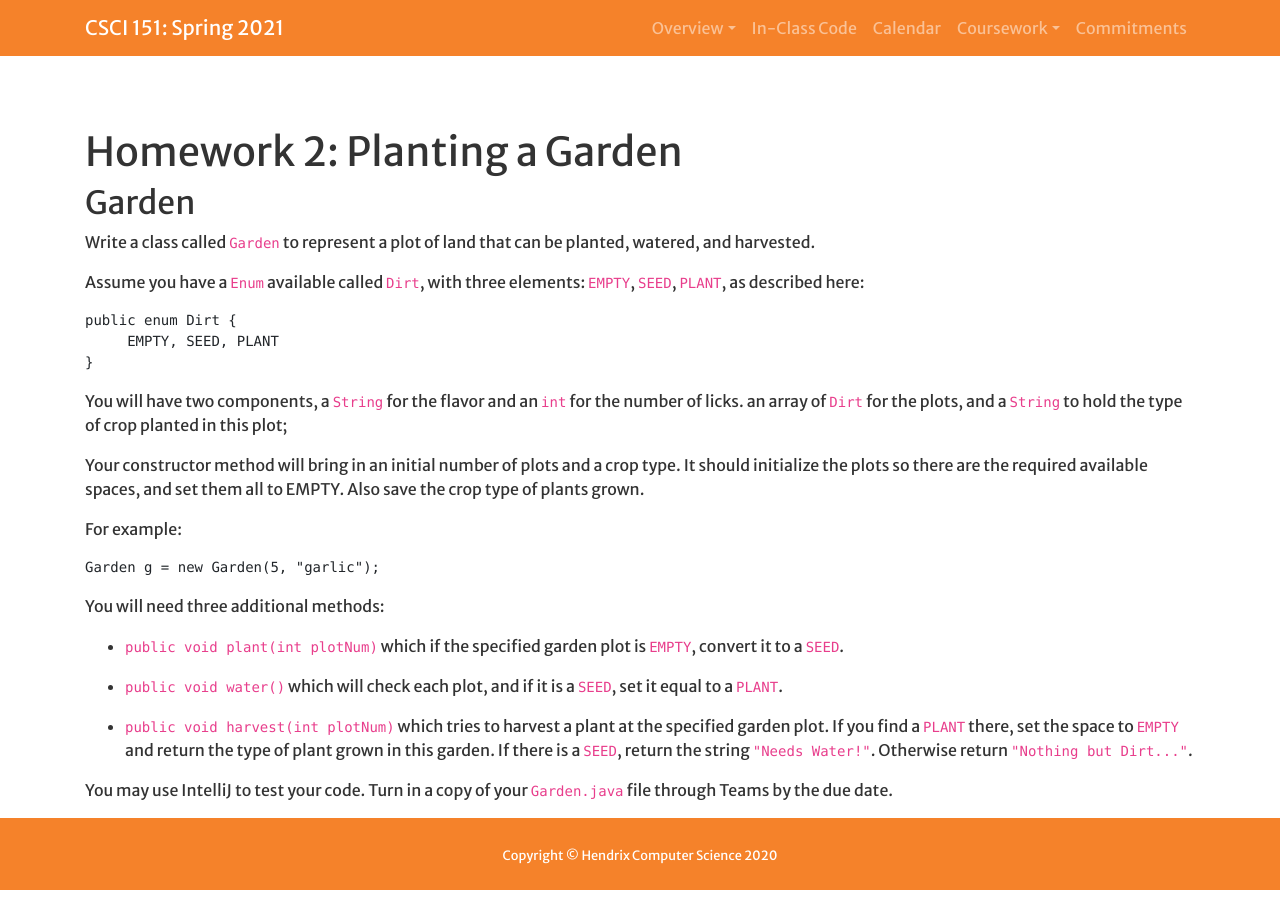
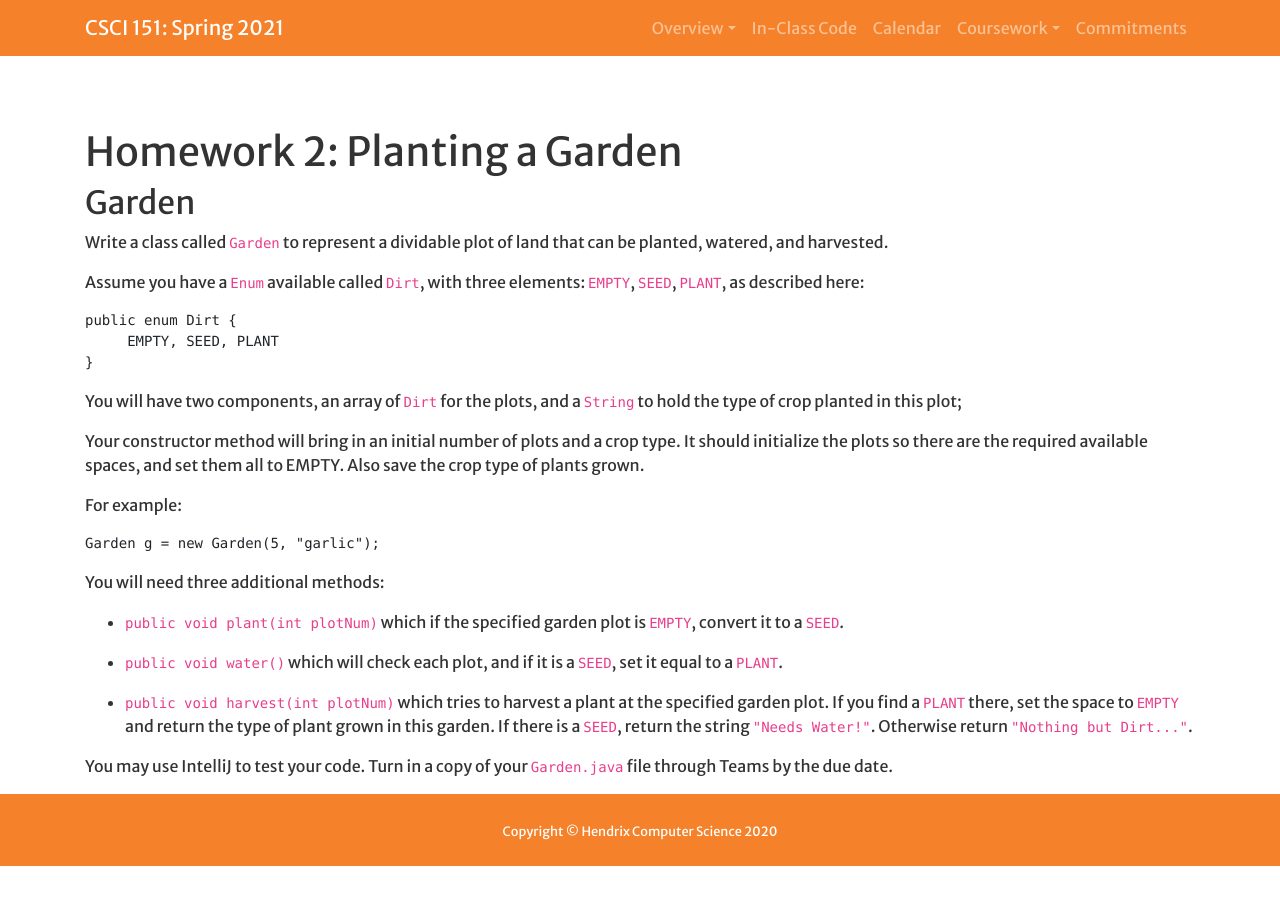
Before and after one commit to Hendrix-CS/csci151, a Jekyll site: the page built from homework/garden.md, in a window 1280 px wide. Built offline with Jekyll 4.4.1, drawn with Linux system fonts in a browser that asks for light colours; a script that is not in the unit is left out; our own code applies the rules of GitHub Pages for plain Markdown files.

Commit message:
More HW edits

```diff
--- a/_config.yml
+++ b/_config.yml
@@ -45,6 +45,8 @@ navigation:
     subfolderitems:
       - page: Labs
         url: '#labs'
+      - page: Homework
+        url: '#hw'
       - page: Projects
         url: '#projects'
       - page: Exams
--- a/homework/garden.md
+++ b/homework/garden.md
@@ -7,7 +7,7 @@ worktitle: Planting a Garden
 
 ## Garden
 
-Write a class called `Garden` to represent a plot of land that can be
+Write a class called `Garden` to represent a dividable plot of land that can be
 planted, watered, and harvested.
 
 Assume you have a `Enum` available called `Dirt`, with three elements: `EMPTY`, `SEED`, `PLANT`, as described here:
@@ -16,8 +16,7 @@ Assume you have a `Enum` available called `Dirt`, with three elements: `EMPTY`,
          EMPTY, SEED, PLANT
     }
 
-You will have two components, a `String` for the flavor and an `int` for the number of licks.
-an array of `Dirt` for the plots, and a `String` to hold the type of crop planted in this plot;
+You will have two components, an array of `Dirt` for the plots, and a `String` to hold the type of crop planted in this plot;
 
 Your constructor method will bring in an initial number of plots and a crop type.
 It should initialize the plots so there are the required available spaces, and set them all to EMPTY. Also save the crop type of plants grown.
```
Also changed, not shown: homework/candy.md (+2 -0 lines), homework/toaster.md (+2 -0 lines).
